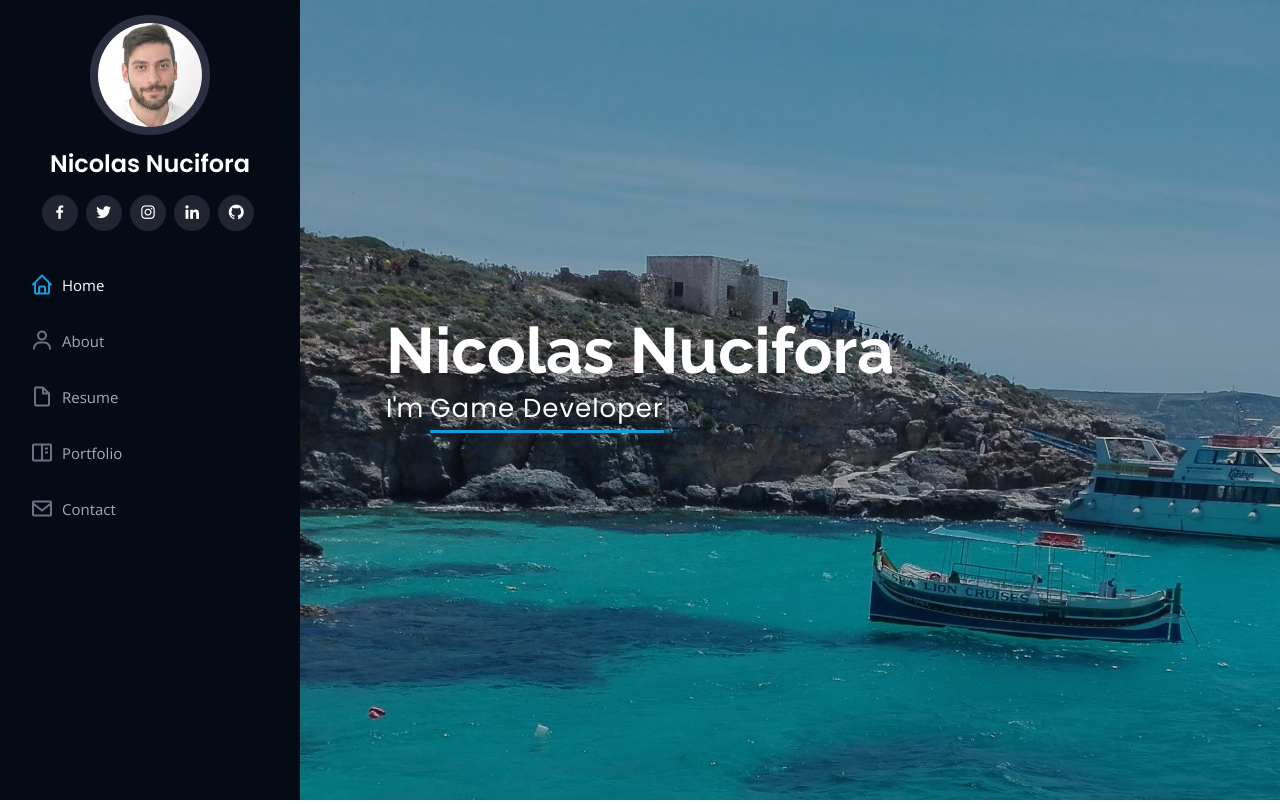
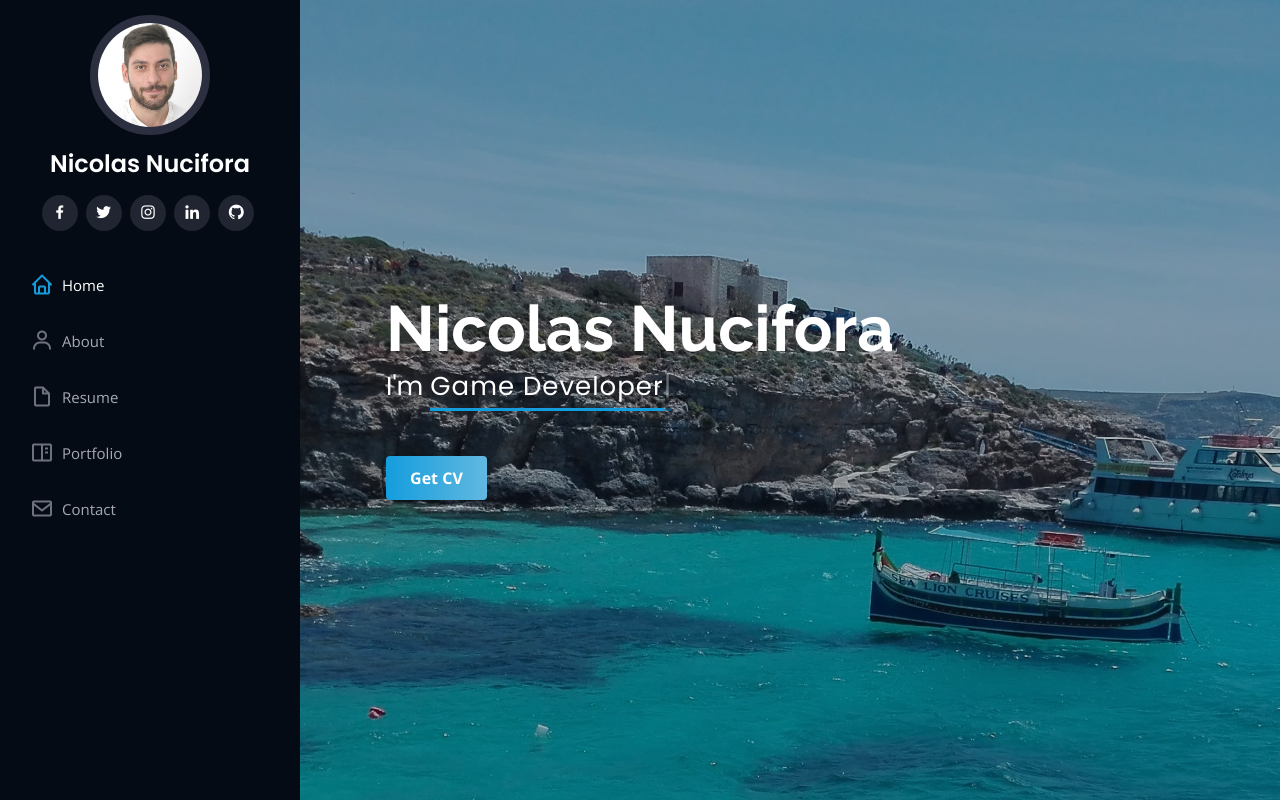
Before and after one commit to NuciforaNicolas/NuciforaNicolas.github.io, a PHP site: page / in a window 1280 px wide. Shown: the top 804 px of the page. Run offline with PHP 8.4, Linux system fonts and the light colour scheme; some libraries are stand-ins or nearby versions.

Commit message:
Added buttton to download cv

```diff
--- a/assets/css/style.css
+++ b/assets/css/style.css
@@ -8,6 +8,7 @@
 /*--------------------------------------------------------------
 # General
 --------------------------------------------------------------*/
+
 body {
   font-family: "Open Sans", sans-serif;
   color: #272829;
@@ -976,6 +977,22 @@ section {
   background: #37b3ed;
 }
 
+.cvbutton {
+  background-image: linear-gradient(to right, #149ddd 0%,#61b8e0 100%) ;
+  border: 0;
+  padding: 10px 24px;
+  color: #fff;
+  transition: 0.4s;
+  border-radius: 4px;
+  font-weight: bold;
+  box-shadow: black;
+}
+
+.cvbutton:hover{
+  background: white;
+  color: #149ddd;
+}
+
 @-webkit-keyframes animate-loading {
   0% {
     transform: rotate(0deg);
--- a/index.html
+++ b/index.html
@@ -73,6 +73,13 @@
     <div class="hero-container" data-aos="fade-in">
       <h1>Nicolas Nucifora</h1>
       <p>I'm <span class="typed" data-typed-items="Software Engineer, Game Developer, Mobile Developer"></span></p>
+      <div class="site-buttons">
+        <div class="d-flex flex-row flex-wrap">
+          <form method="GET" action="assets/document/cv.pdf">
+            <a href="assets/document/cv.pdf" download="CV Nicolas Nucifora"><button class="cvbutton" type="button">Get CV</button></a>
+          </form>
+        </div>
+      </div>
     </div>
   </section><!-- End Hero -->
 
```
Also changed, not shown: 1 other file.
